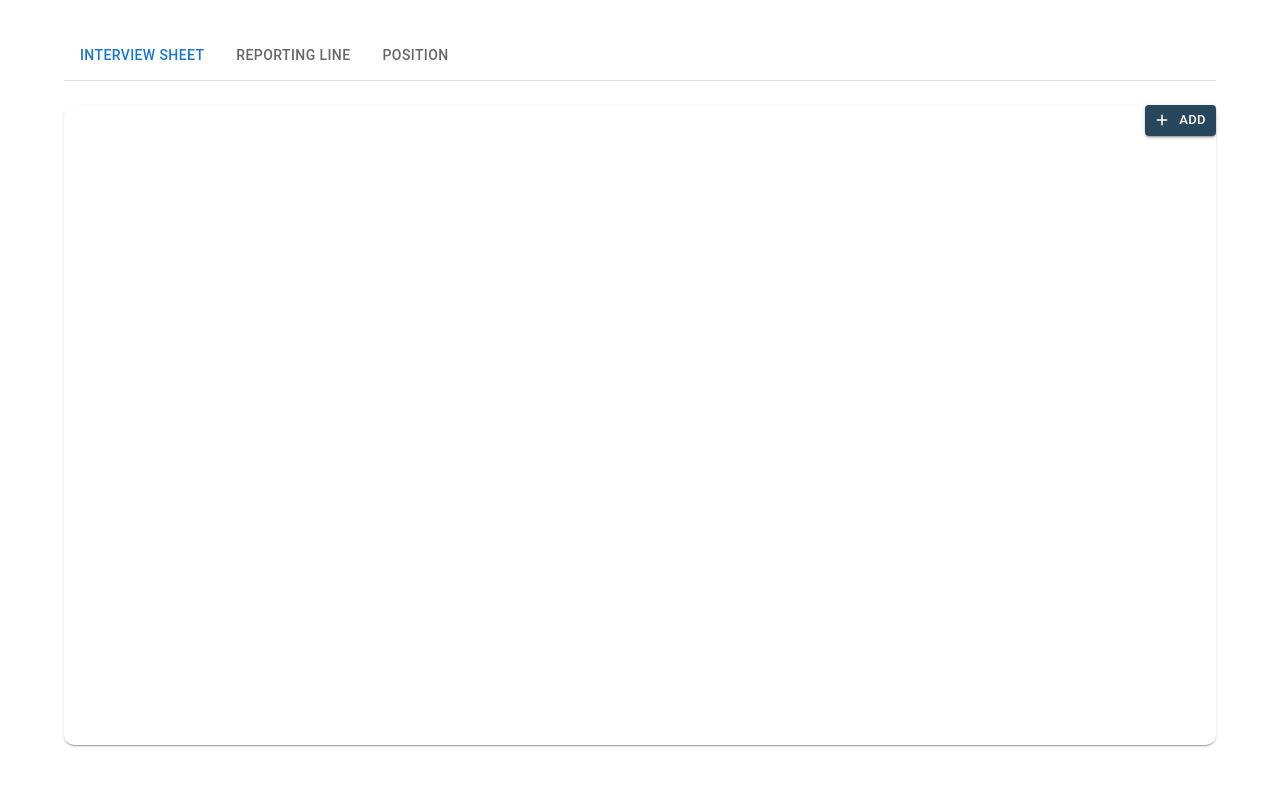
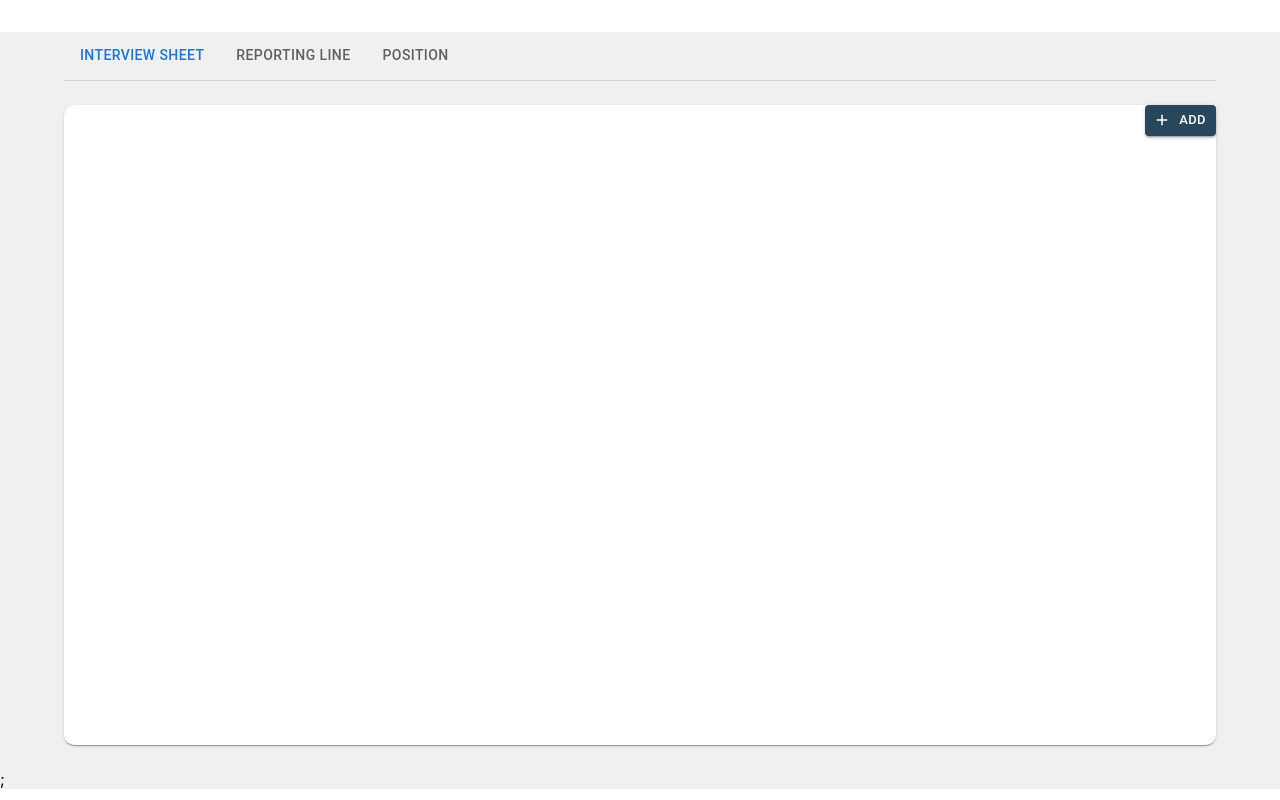
Before and after one commit to Andrew-Dupre/Job_Portal, a React (Create React App) app: page / in a window 1280 px wide. Built offline with nearby package versions, Linux system fonts and the light colour scheme.

Commit message:
Background color

```diff
--- a/src/Pages/Config.tsx
+++ b/src/Pages/Config.tsx
@@ -2,5 +2,9 @@ import * as React from "react";
 import TabSection from "../Components/TabSection";
 
 export default function Config() {
-  return <TabSection />;
+  return (
+    <div style={{ backgroundColor: "#F0F0F0" }}>
+      <TabSection />;
+    </div>
+  );
 }
```
